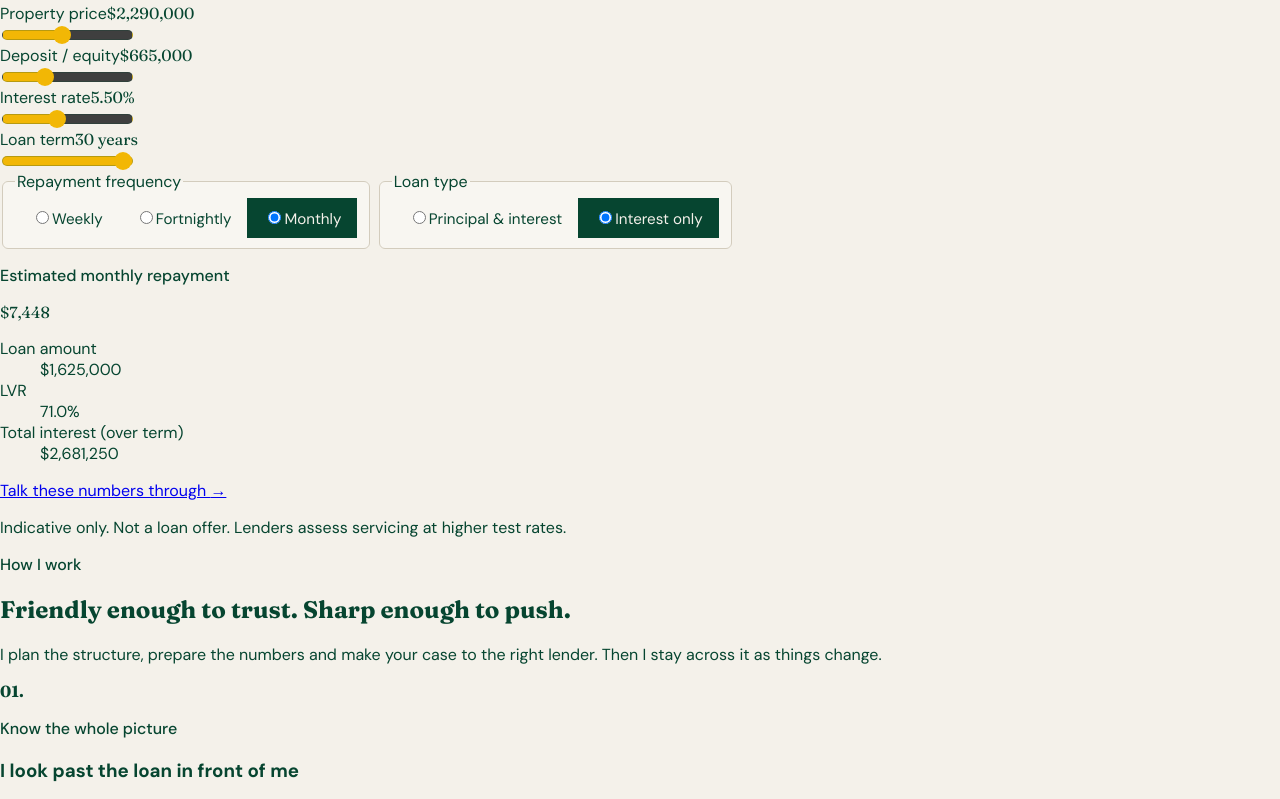
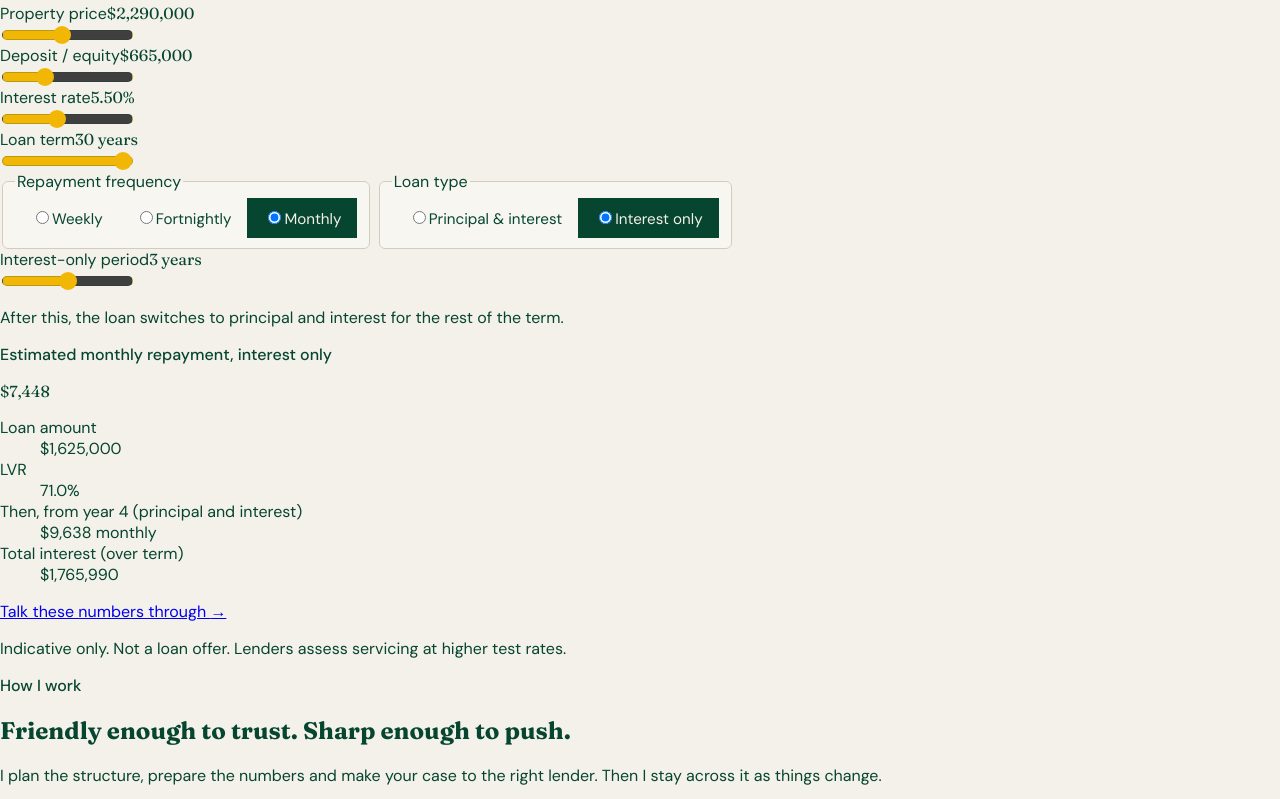
Before and after one commit to GB-Mortgages/gb-mortgages-website, an Eleventy site: page src/index.njk in a window 1280 px wide. Shown: the part 4375-5174 px from the top of the page. Built offline with nearby package versions, Linux system fonts and the light colour scheme; Eleventy itself is replaced by a stand-in of ours; files that its build step writes are made by us from their sources.

Commit message:
Add files via upload

```diff
--- a/src/_data/calculator.json
+++ b/src/_data/calculator.json
@@ -8,6 +8,7 @@
   "default_term": 30,
   "default_frequency": "monthly",
   "default_type": "interest_only",
+  "default_io_years": 3,
   "button": "Talk these numbers through",
   "disclaimer": "Indicative only. Not a loan offer. Lenders assess servicing at higher test rates."
 }
--- a/src/admin/config.yml
+++ b/src/admin/config.yml
@@ -135,6 +135,7 @@ collections:
             options:
               - { label: "Principal and interest", value: "principal_and_interest" }
               - { label: "Interest only", value: "interest_only" }
+          - { label: "Starting interest-only period (years)", name: "default_io_years", widget: "number", value_type: "int", min: 1, max: 5, hint: "Used when Interest only is chosen. After this, the loan switches to principal and interest." }
           - { label: "Button text", name: "button", widget: "string" }
           - { label: "Disclaimer", name: "disclaimer", widget: "text" }
 
--- a/src/assets/site.js
+++ b/src/assets/site.js
@@ -27,23 +27,41 @@
   var f = document.getElementById('calc');
   if (f) {
     var nz = new Intl.NumberFormat('en-NZ', { style: 'currency', currency: 'NZD', maximumFractionDigits: 0 });
-    var pr = document.getElementById('c-price'), dp = document.getElementById('c-dep'), r = document.getElementById('c-rate'), t = document.getElementById('c-term');
+    var pr = document.getElementById('c-price'), dp = document.getElementById('c-dep'), r = document.getElementById('c-rate'), t = document.getElementById('c-term'), ioIn = document.getElementById('c-io');
+    var ioWrap = document.getElementById('c-io-wrap'), afterRow = document.getElementById('c-after-row');
     var names = { '52': 'weekly', '26': 'fortnightly', '12': 'monthly' };
     var fill = function (el) { var p = (el.value - el.min) / (el.max - el.min) * 100; el.style.background = 'linear-gradient(to right,#F2B705 ' + p + '%,#3F3F3F ' + p + '%)'; };
     var set = function (id, v) { document.getElementById(id).textContent = v; };
+    // Standard repayment for a loan of P over N periods at periodic rate i
+    var pmt = function (P, i, N) { if (P <= 0 || N <= 0) return 0; return i === 0 ? P / N : P * i / (1 - Math.pow(1 + i, -N)); };
     var calc = function () {
       if (+dp.value > +pr.value) dp.value = pr.value;
       var price = +pr.value, dep = +dp.value, P = Math.max(price - dep, 0), ann = +r.value / 100, yrs = +t.value;
       var n = +f.querySelector('input[name="c-freq"]:checked').value;
       var io = f.querySelector('input[name="c-type"]:checked').value === 'io';
-      var i = ann / n, N = yrs * n, pay;
-      if (P === 0) pay = 0; else if (io) pay = P * i; else pay = i === 0 ? P / N : P * i / (1 - Math.pow(1 + i, -N));
-      var interest = io ? pay * N : pay * N - P;
+      var i = ann / n, N = yrs * n, pay, interest;
+      ioWrap.hidden = !io; afterRow.hidden = !io;
+      if (io) {
+        // Interest only for the chosen period (never the whole term), then principal and interest
+        var ioYrs = Math.min(+ioIn.value, Math.max(yrs - 1, 0));
+        var ioN = ioYrs * n, restN = N - ioN;
+        pay = P * i;
+        var after = pmt(P, i, restN);
+        interest = pay * ioN + (after * restN - P);
+        set('c-io-out', ioYrs + (ioYrs === 1 ? ' year' : ' years'));
+        set('c-after-label', 'Then, from year ' + (ioYrs + 1) + ' (principal and interest)');
+        set('c-after', nz.format(Math.round(after)) + ' ' + names[n]);
+        set('c-label', 'Estimated ' + names[n] + ' repayment, interest only');
+        fill(ioIn);
+      } else {
+        pay = pmt(P, i, N);
+        interest = pay * N - P;
+        set('c-label', 'Estimated ' + names[n] + ' repayment');
+      }
       set('c-price-out', nz.format(price));
       set('c-dep-out', nz.format(dep));
       set('c-rate-out', (+r.value).toFixed(2) + '%');
       set('c-term-out', yrs + (yrs === 1 ? ' year' : ' years'));
-      set('c-label', 'Estimated ' + names[n] + ' repayment');
       set('c-pay', nz.format(Math.round(pay)));
       set('c-loan', nz.format(P));
       set('c-lvr', (price ? P / price * 100 : 0).toFixed(1) + '%');
@@ -85,4 +103,11 @@
       });
     });
   }
+
+  // Google Analytics events (only run when analytics is switched on)
+  var track = function (name, params) { if (window.gtag) window.gtag('event', name, params || {}); };
+  document.querySelectorAll('a[href^="tel:"]').forEach(function (a) { a.addEventListener('click', function () { track('contact_click', { method: 'phone' }); }); });
+  document.querySelectorAll('a[href^="mailto:"]').forEach(function (a) { a.addEventListener('click', function () { track('contact_click', { method: 'email' }); }); });
+  var calcForm = document.getElementById('calc'), calcUsed = false;
+  if (calcForm) calcForm.addEventListener('input', function () { if (!calcUsed) { calcUsed = true; track('calculator_use'); } });
 })();
--- a/src/index.njk
+++ b/src/index.njk
@@ -168,6 +168,11 @@ permalink: /
             <fieldset class="calc-seg"><legend class="sr-only">Loan type</legend>
               <label><input type="radio" name="c-type" value="pi" class="sr-only"{% if c.default_type != "interest_only" %} checked{% endif %}>Principal &amp; interest</label><label><input type="radio" name="c-type" value="io" class="sr-only"{% if c.default_type == "interest_only" %} checked{% endif %}>Interest only</label>
             </fieldset>
+            <div id="c-io-wrap" class="w-full"{% if c.default_type != "interest_only" %} hidden{% endif %}>
+              <div class="flex items-baseline justify-between gap-4"><label for="c-io" class="text-sm text-[#4F5B53]">Interest-only period</label><span id="c-io-out" class="font-display text-[1.4rem] font-medium text-[#064530]"></span></div>
+              <input id="c-io" type="range" min="1" max="5" step="1" value="{{ c.default_io_years }}" class="calc-range mt-4 w-full">
+              <p class="mt-3 text-xs leading-relaxed text-[#4F5B53]">After this, the loan switches to principal and interest for the rest of the term.</p>
+            </div>
           </div>
         </form>
         <div class="flex flex-col justify-between gap-10 rounded-lg bg-[#064530] p-8 text-[#F4F1EA]" aria-live="polite">
@@ -177,6 +182,7 @@ permalink: /
             <dl class="mt-8 text-sm">
               <div class="flex justify-between gap-4 border-b border-[#F4F1EA]/15 py-3.5"><dt class="text-[#DCE2DA]">Loan amount</dt><dd id="c-loan" class="font-medium"></dd></div>
               <div class="flex justify-between gap-4 border-b border-[#F4F1EA]/15 py-3.5"><dt class="text-[#DCE2DA]">LVR</dt><dd id="c-lvr" class="font-medium"></dd></div>
+              <div id="c-after-row" class="flex justify-between gap-4 border-b border-[#F4F1EA]/15 py-3.5"{% if c.default_type != "interest_only" %} hidden{% endif %}><dt id="c-after-label" class="text-[#DCE2DA]">Then, principal and interest</dt><dd id="c-after" class="font-medium"></dd></div>
               <div class="flex justify-between gap-4 py-3.5"><dt class="text-[#DCE2DA]">Total interest (over term)</dt><dd id="c-interest" class="font-medium"></dd></div>
             </dl>
           </div>
```
